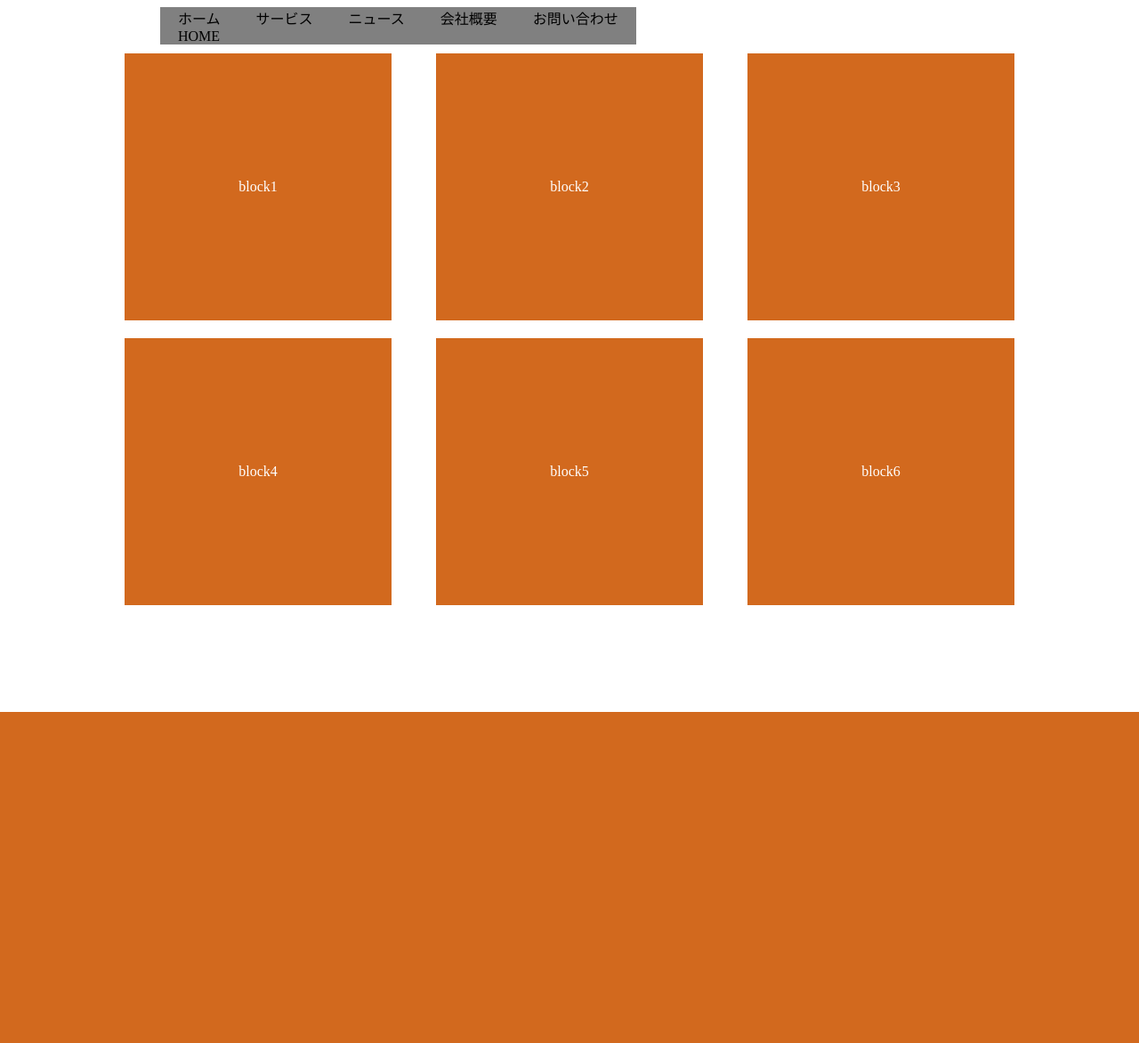
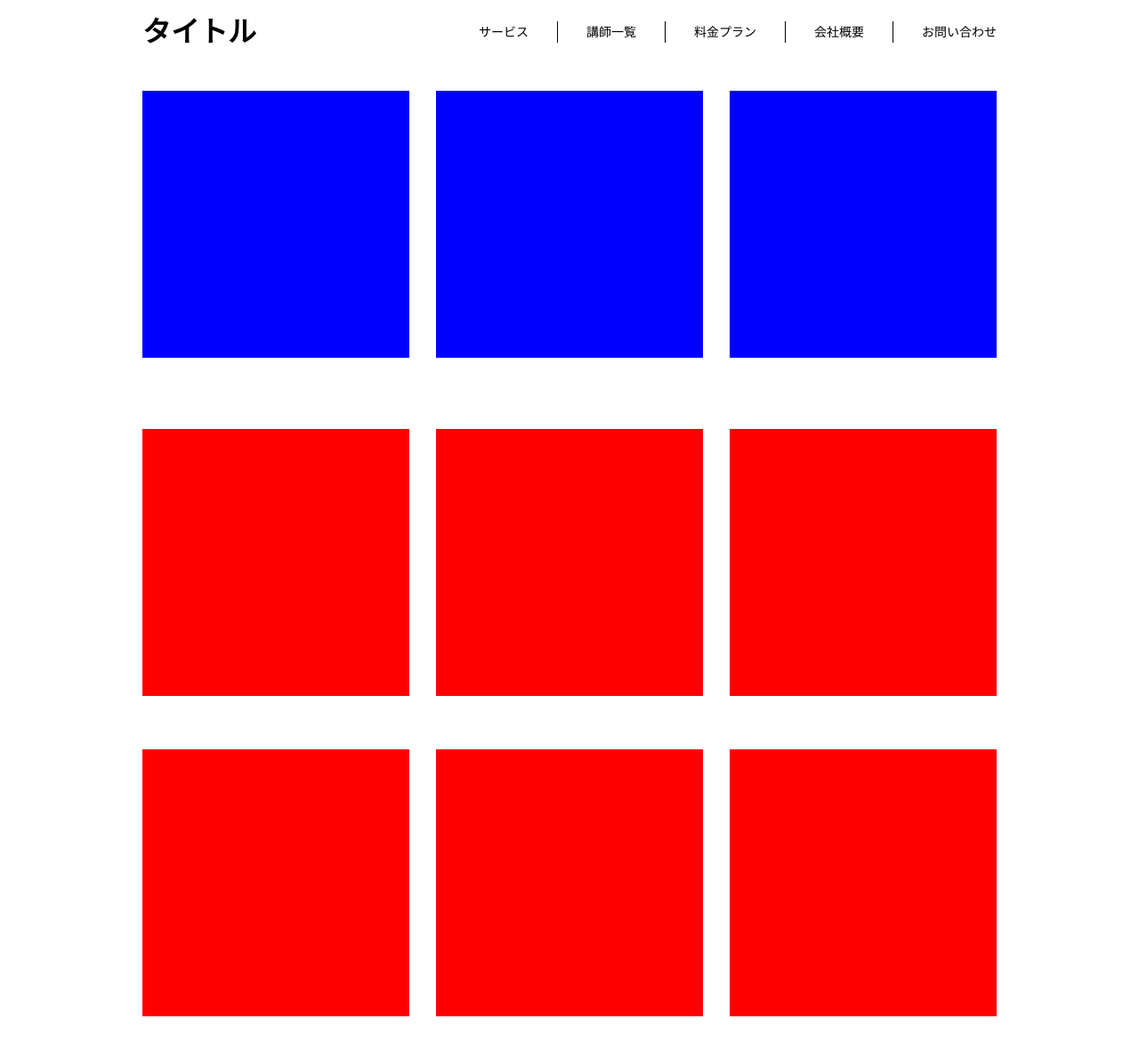
Before and after one commit to sgtyk/dezasuta, a PHP site: page / in a window 1280 px wide. Shown: the whole page at 89% size. Before the commit the page ends 800 px from the top, so only its background shows below. Run offline with PHP 8.4, Linux system fonts and the light colour scheme.

Commit message:
第2回課題作成

```diff
--- a/20230916/css/style.css
+++ b/20230916/css/style.css
@@ -1,34 +1,150 @@
 @charset "utf-8";
 
+/* cssリセット */
+
+/*利用するタグによってこちらの内容は増やす*/
+*, *::before, *::after {
+  /* 直感的なボックスサイズのモデルを使用 */
+  box-sizing: border-box;
+}
+
+html,
+body,
+h1,
+h2,
+h3,
+p,
+dl,
+dt,
+dd,
+ul,
+li {
+  margin: 0;
+  padding: 0;
+  line-height: 1;
+  /*デフォルトの文字色、font-familyを予め当てておく*/
+  color: #000;
+  font-family: "游ゴシック体", YuGothic, "游ゴシック", "Yu Gothic", "メイリオ",
+    "Hiragino Kaku Gothic ProN", "Hiragino Sans", sans-serif;
+}
+
+a {
+  /*下線を消す*/
+  text-decoration: none;
+  /*色を消す*/
+  color: inherit;
+}
+
 ul {
+  /*左の「・」を消す*/
+  list-style: none;
+}
+
+img {
+  max-width: 100%;
+  vertical-align: bottom;
+  border: none;
+}
+
+
+/* ここから課題 */
+
+/* work1.3 */
+.header {
   display: flex;
-  justify-content: flex-start;
-  /* align-items: flex-start; */
-  list-style: none;
-  max-width: 960px;
+  justify-content: space-between;
+  align-items: center;
+  width: 960px;
+  margin: 20px auto;
+}
+
+.nav {
+  display: flex;
+}
+
+.nav-item {
+  padding: 4px 32px;
+  border-right: 1px solid #000;
+}
+
+.nav-item:last-child {
+  padding-right: 0;
+  border-right: none;
+}
+
+.nav-link {
+  font-size: 0.875rem;
+  transition: 0.1s;
+}
+
+.nav-link:hover {
+  opacity: 0.7;
+}
+
+/* work2 */
+@media screen and (max-width: 767px) {
+  .header {
+    display: block;
+    width: 100%;
+    padding: 10px;
+  }
+
+  .nav {
+    display: block;
+    margin-top: 10px;
+  }
+
+  .nav-item {
+    padding: 0;
+    border-right: none;
+    border-bottom: 1px solid #000;
+  }
+
+  .nav-link {
+    display: block;
+    padding: 10px;
+  }
+}
+
+/* work1.1 */
+.wrap {
+  display: flex;
+  justify-content: space-between;
+  width: 960px;
+  margin: 50px auto;
+}
+
+.box {
+  width: 300px;
+  height: 300px;
+  background-color: blue;
+}
+
+/* work1.2 */
+.wrap-red {
+  display: flex;
+  justify-content: space-between;
+  flex-wrap: wrap;
+  width: 960px;
   margin: 0 auto;
 }
 
-ul li {
-  padding: 0 20px;
-  background-color: gray;
+.box-red {
+  width: 300px;
+  height: 300px;
+  background-color: red;
+  margin: 30px 0;
 }
 
-.wrap {
-  display: flex;
-  justify-content: space-between;
-  flex-wrap: wrap;
-  max-width: 1000px;
-  margin: 0 auto;
+/* work2 */
+@media screen and (max-width: 767px) {
+  .wrap, .wrap-red {
+    width: 100%;
+    padding: 10px;
+  }
+
+  .box, .box-red {
+    width: 30%;
+    height: 30vw;
+  }
 }
-
-.wrap div {
-  display: flex;
-  justify-content: center;
-  align-items: center;
-  margin: 10px 0;
-  width: 30%;
-  height: 300px;
-  background-color: chocolate;
-  color: #fff;
-}
--- a/20230916/index.html
+++ b/20230916/index.html
@@ -3,28 +3,45 @@
 <head>
   <meta charset="UTF-8">
   <meta name="viewport" content="width=device-width, initial-scale=1.0">
-  <title>第2回</title>
-  <meta name="description" content="第2回です。">
+  <title>第2回課題</title>
+  <meta name="description" content="第2回課題です。">
   <link rel="stylesheet" href="css/style.css">
 </head>
 <body>
-
-  <ul>
-    <li>ホーム<br>HOME</li>
-    <li>サービス</li>
-    <li>ニュース</li>
-    <li>会社概要</li>
-    <li>お問い合わせ</li>
-  </ul>
+  <header class="header">
+    <h1 class="header-title">タイトル</h1>
+    <ul class="nav">
+      <li class="nav-item">
+        <a href="#" class="nav-link">サービス</a>
+      </li>
+      <li class="nav-item">
+        <a href="#" class="nav-link">講師一覧</a>
+      </li>
+      <li class="nav-item">
+        <a href="#" class="nav-link">料金プラン</a>
+      </li>
+      <li class="nav-item">
+        <a href="#" class="nav-link">会社概要</a>
+      </li>
+      <li class="nav-item">
+        <a href="#" class="nav-link">お問い合わせ</a>
+      </li>
+    </ul>
+  </header>
 
   <div class="wrap">
-    <div>block1</div>
-    <div>block2</div>
-    <div>block3</div>
-    <div>block4</div>
-    <div>block5</div>
-    <div>block6</div>
+    <div class="box"></div>
+    <div class="box"></div>
+    <div class="box"></div>
   </div>
 
+  <div class="wrap-red">
+    <div class="box-red"></div>
+    <div class="box-red"></div>
+    <div class="box-red"></div>
+    <div class="box-red"></div>
+    <div class="box-red"></div>
+    <div class="box-red"></div>
+  </div>
 </body>
 </html>
```
